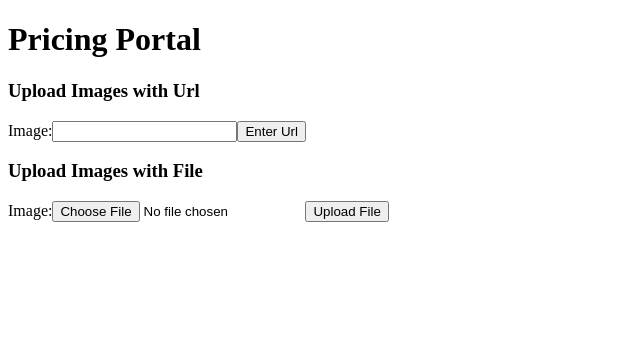
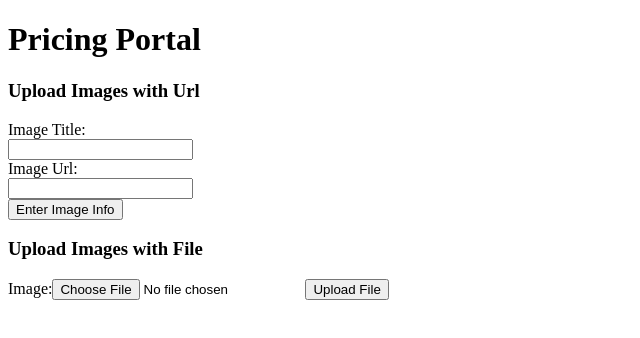
Before and after one commit to EllieChen-Git/frontend-pricing-portal-ERN, a React (Create React App) app: page / in a window 1280 px wide. Shown: the top 338 px of the page, without its empty margins (0-640 px from the left). Built offline with nearby package versions, Linux system fonts and the light colour scheme.

Commit message:
Added 'title' on UploadImageUrl

```diff
--- a/src/components/UploadImageUrl.js
+++ b/src/components/UploadImageUrl.js
@@ -2,32 +2,25 @@ import React, { Component } from "react";
 import axios from "axios";
 
 class UploadImageUrl extends Component {
-  //we include two properties within our state.
-  state = { url: ""};
-  //we create inputChangeHandler  function to grab the value from the input field.
+  state = { title: "", url: "" };
+
   inputChangeHandler = event => {
-    //we update url on state to event.target.value
-    this.setState({ url: event.target.value });
+    this.setState({ title: event.target.value, url: event.target.value });
   };
-  //we create another function, handleSumbit. This controls what happens after a user clicks the submit button.
+
   inputSubmitHandler = event => {
-   //prevent the form from automatically being submitted.
     event.preventDefault();
-   // this.setState takes a callback function with the argument of state.
-    //this callback function returns the new value of imgUrl.
-
-
-   console.log(this.state.url);
+    console.log(this.state);
     axios
       .post("http://localhost:5000/images", {
-      images:  [{url: this.state.url}]
+        images: [{ title: this.state.title, url: this.state.url }]
       })
       .then(data => {
-      console.log(data)
+        console.log(data);
       })
       .catch(error => {
-      console.log(error)
-    })
+        console.log(error);
+      });
   };
 
   render() {
@@ -35,14 +28,27 @@ class UploadImageUrl extends Component {
       <>
         <form onSubmit={this.inputSubmitHandler}>
           <label>
-            Image:
+            Image Title:
+            <div>
               <input
                 type="text"
                 value={this.state.value}
                 onChange={this.inputChangeHandler}
               />
+            </div>
           </label>
-          <input type="submit" value="Enter Url" />
+          <label>
+            Image Url:
+            <div>
+              <input
+                type="text"
+                value={this.state.value}
+                onChange={this.inputChangeHandler}
+              />
+            </div>
+          </label>
+
+          <input type="submit" value="Enter Image Info" />
         </form>
       </>
     );
```
Lines whose indentation alone changed are shown as unchanged.
